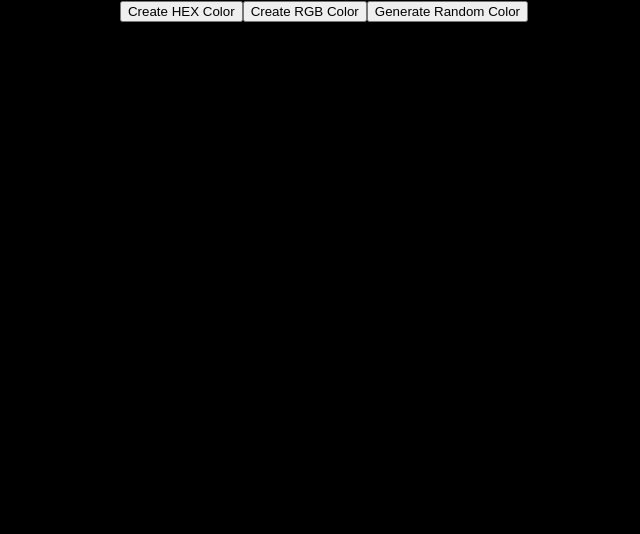
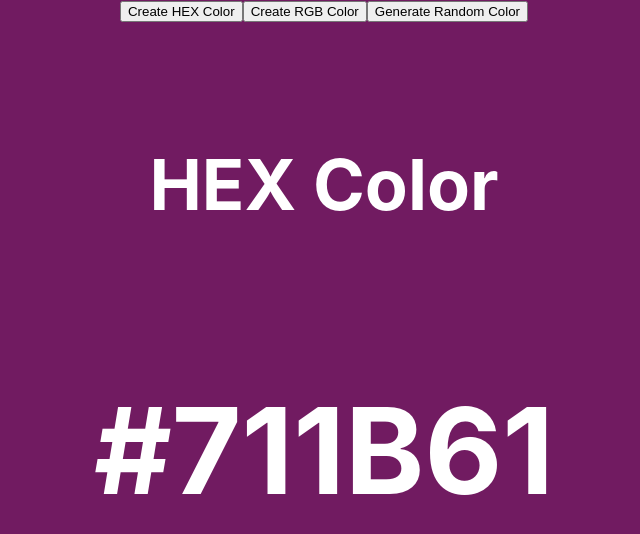
Before and after one commit to AakashRam70/small_projects, a React (Create React App) app in the folder my-app/: page / in a window 1280 px wide. Shown: the top 534 px of the page, without its empty margins (316-956 px from the left). Built offline with nearby package versions, Linux system fonts and the light colour scheme.

Commit message:
random_color

```diff
--- a/my-app/src/components/accordian/random-color/index.jsx
+++ b/my-app/src/components/accordian/random-color/index.jsx
@@ -1,4 +1,4 @@
-import { useState } from "react";
+import { useEffect, useState } from "react";
 
 export default function RandomColor() {
 
@@ -21,8 +21,17 @@ export default function RandomColor() {
     }
 
     function handleCreateRandomRgbColor() {
+        const r = randomColorUtility(256)
+        const g = randomColorUtility(256)
+        const b = randomColorUtility(256)
 
+        setColor(`rgb${r},${g},${b}`)
     }
+
+    useEffect(() => {
+        if (typeOfColor == 'rgb') handleCreateRandomRgbColor();
+        else handleCreateRandomHexColor();
+    }, [typeOfColor])
 
     return (
         <div style={{
@@ -33,6 +42,18 @@ export default function RandomColor() {
             <button onClick={() => setTypeOfColor('hex')}>Create HEX Color</button>
             <button onClick={() => setTypeOfColor('rgb')}>Create RGB Color</button>
             <button onClick={typeOfColor === 'hex' ? handleCreateRandomHexColor : handleCreateRandomRgbColor}>Generate Random Color</button>
+            <div style={{
+                display: "flex",
+                justifyContent: "center",
+                alignItems: "center",
+                color: "white",
+                fontSize: "60px",
+                marginTop: "50px",
+                flexDirection: "column"
+            }}>
+                <h3>{typeOfColor === 'rgb' ? 'RGB COLOR' : 'HEX Color'}</h3>
+                <h1>{color}</h1>
+            </div>
         </div>
     );
 }
```
